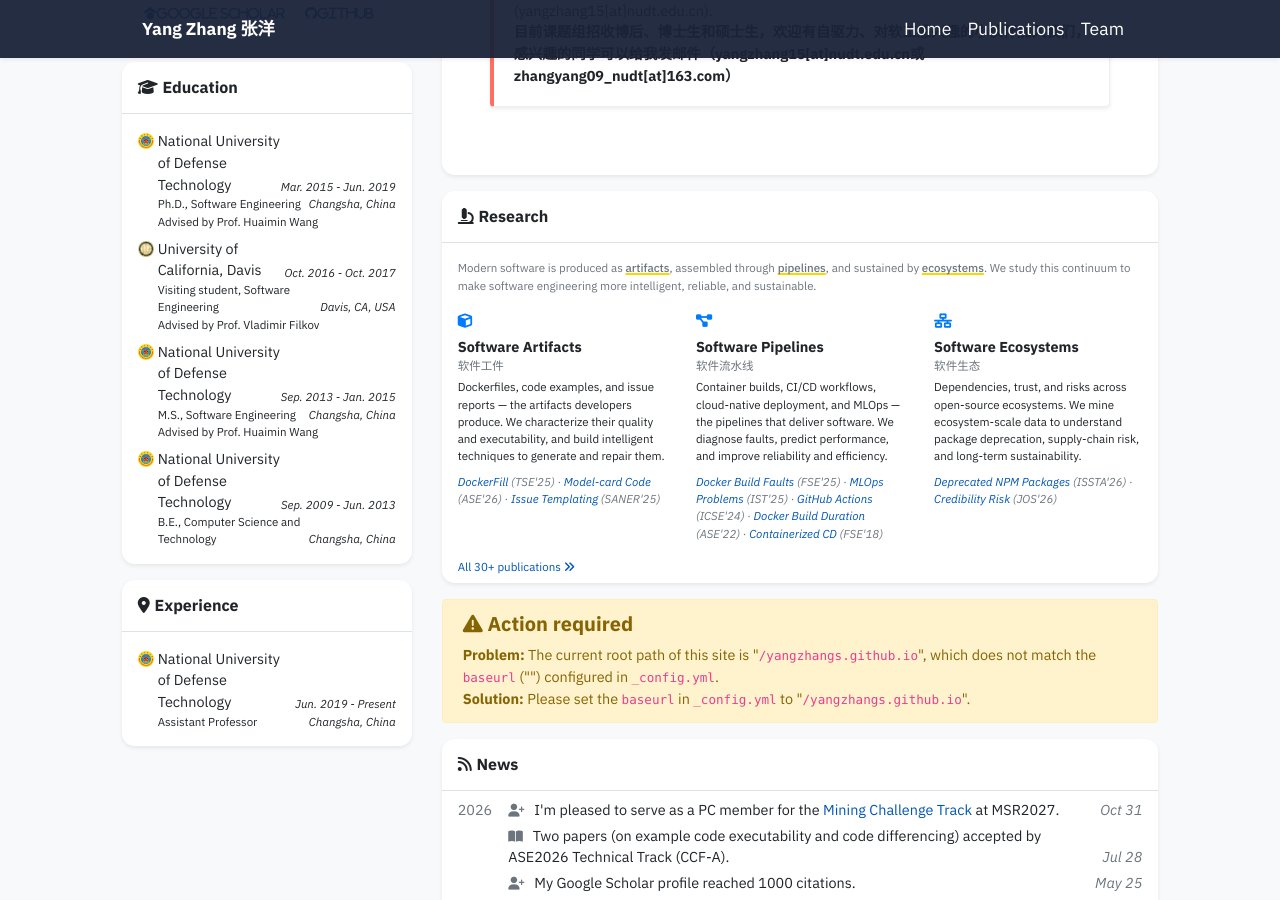
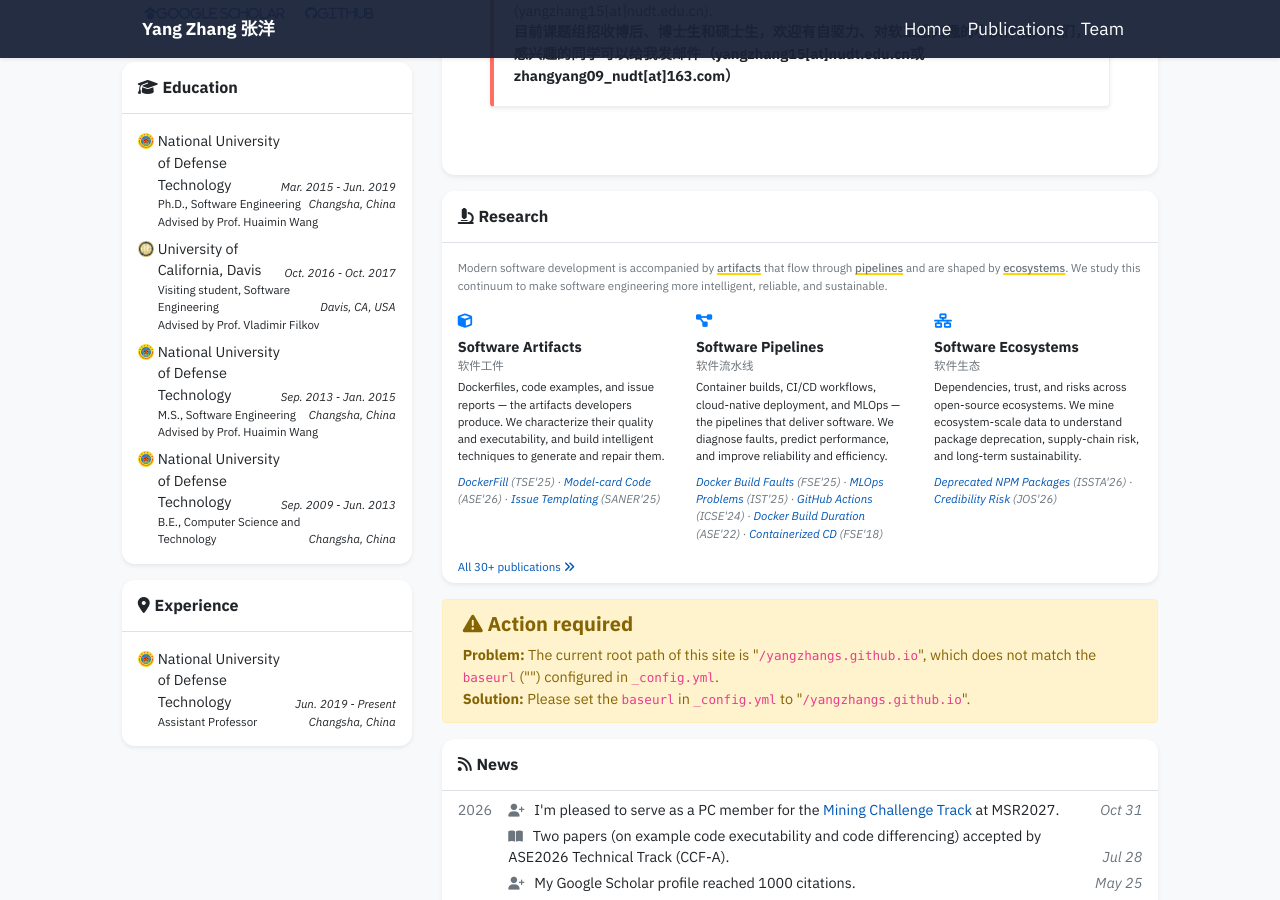
Before and after one commit to yangzhangs/yangzhangs.github.io, a Jekyll site: the page built from index.html, in a window 1280 px wide and 900 px high, scrolled down 645 px. Built offline with Jekyll 4.4.1, drawn with Linux system fonts in a browser that asks for light colours; nearby versions of some CDN libraries; some web fonts are replaced; a style sheet for code colours, icons or effects is not loaded.

Commit message:
Refine Research intro wording

```diff
--- a/_includes/widgets/research_card.html
+++ b/_includes/widgets/research_card.html
@@ -2,7 +2,7 @@
     <h6 class="p-3 mb-0 border-bottom border-gray"><i class="fas fa-microscope"></i><span style="margin-left: 0.3em;">Research</span></h6>
     <div class="px-3 pt-3 pb-2">
         <p class="small text-muted mb-3">
-            Modern software is produced as <span class="text-hl">artifacts</span>, assembled through <span class="text-hl">pipelines</span>, and sustained by <span class="text-hl">ecosystems</span>. We study this continuum to make software engineering more intelligent, reliable, and sustainable.
+            Modern software development is accompanied by <span class="text-hl">artifacts</span> that flow through <span class="text-hl">pipelines</span> and are shaped by <span class="text-hl">ecosystems</span>. We study this continuum to make software engineering more intelligent, reliable, and sustainable.
         </p>
         <div class="row">
             <div class="col-md-4 mb-3 mb-md-0">
```
